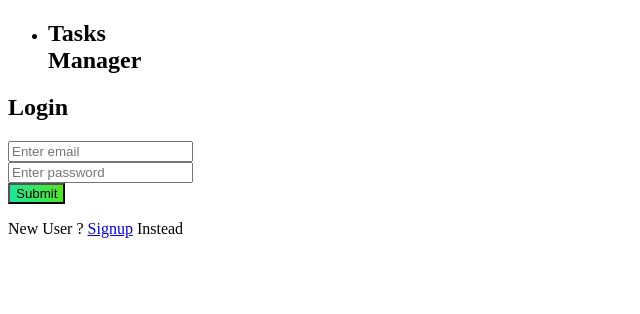
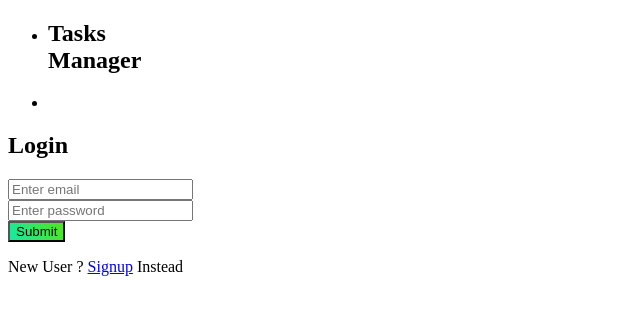
Before and after one commit to dhannjayyy/cubeWealth-frontend, a React (Vite) app: page /login in a window 1280 px wide. Shown: the top 314 px of the page, without its empty margins (0-640 px from the left). Built offline with nearby package versions, Linux system fonts and the light colour scheme.

Commit message:
final changes

```diff
--- a/src/Components/Navbar.js
+++ b/src/Components/Navbar.js
@@ -1,19 +1,20 @@
 import React from "react";
+import { getUser } from "../helper/userSlice";
+import { useSelector } from "react-redux";
 
 const Navbar = () => {
+  const user = useSelector(getUser)
   return (
     <nav className="bg-theme-black-700 text-white max-w-[1440px] mx-auto p-4">
       <ul className="flex justify-between items-center">
         <li>
-          {/* <img
-            src="https://assets-global.website-files.com/5f3f94d9ae99fbcd5528cc1f/5f3f94d9ae99fb490b28cccb_image%201.png"
-            className="w-[40%]"
-            alt="cube wealth icon"
-          /> */}
           <h2 className="text-2xl font-bold uppercase">
             Tasks
             <br /> Manager
           </h2>
+        </li>
+        <li>
+          <span>{user?.email}</span>
         </li>
       </ul>
     </nav>
```
Also changed, not shown: 1 other file (tests, documents, lock files or other folders).
